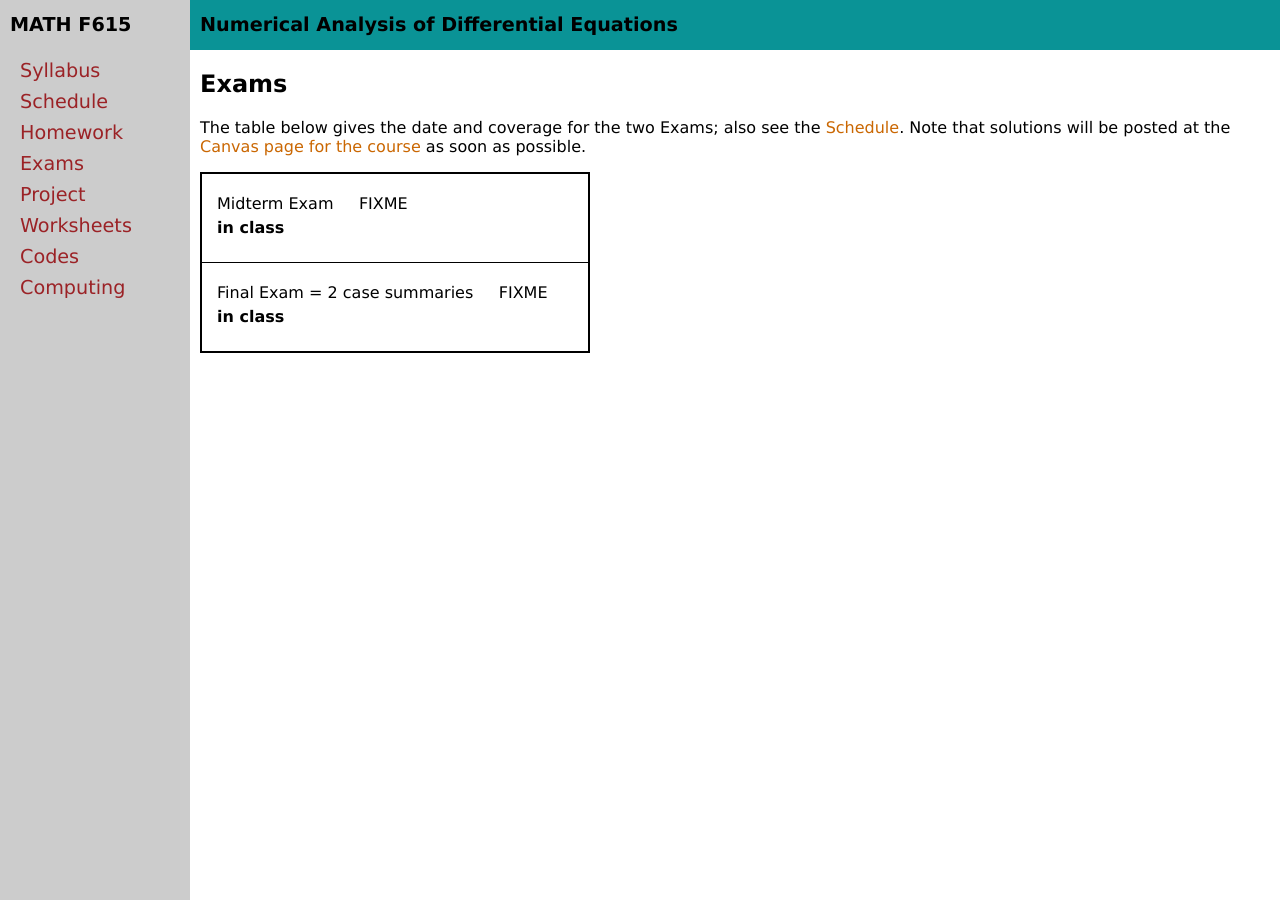
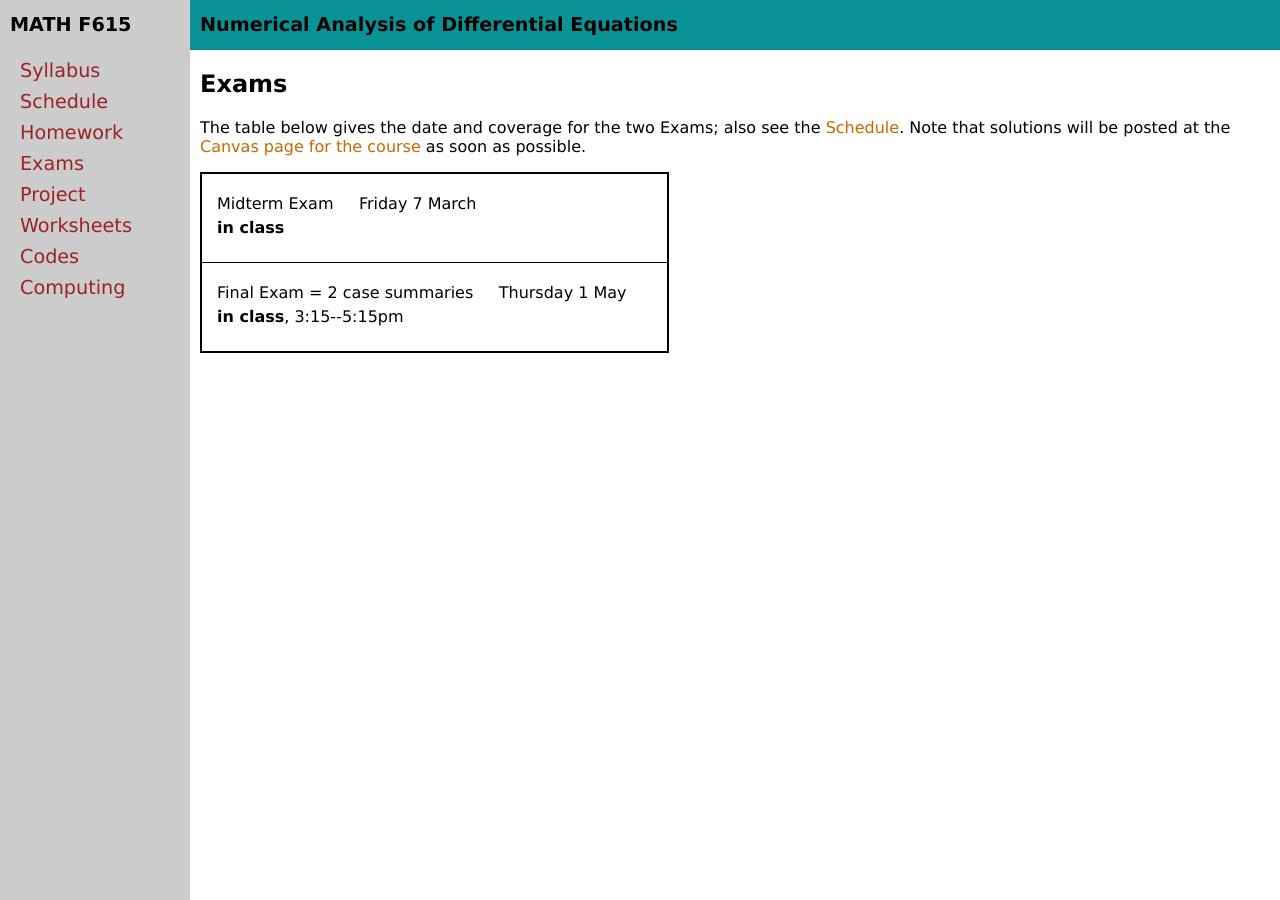
Before and after one commit to bueler/nade, a Jekyll site: the page built from exams.md, in a window 1280 px wide. Built offline with Jekyll 4.4.1, drawn with Linux system fonts in a browser that asks for light colours.

Commit message:
schedule correct; exam dates

```diff
--- a/_data/exams.yml
+++ b/_data/exams.yml
@@ -2,14 +2,14 @@ semester: Spring 2025
 home: assets/exams/S25
 exams:
 - name: Midterm Exam
-  date: FIXME
+  date: Friday 7 March
   info: <b>in class</b>
   #reviewguide: midreview.pdf
   #blank: mid.pdf
   #solutions: midsolns.pdf
 - name: Final Exam = 2 case summaries
-  date: FIXME
-  info: <b>in class</b>
+  date: Thursday 1 May
+  info: "<b>in class</b>, 3:15--5:15pm"
   #doc: finalcases.pdf
   #examplecs: examplecs.pdf
   #rubric: finalrubric.pdf
```
Also changed, not shown: 2 other files.
